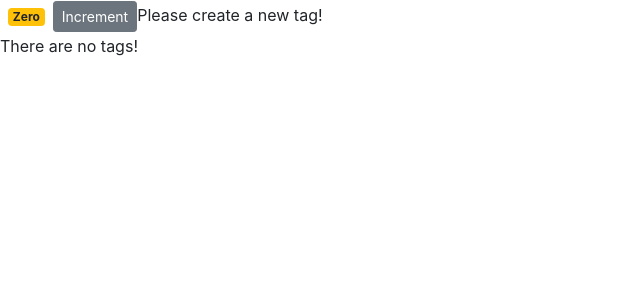
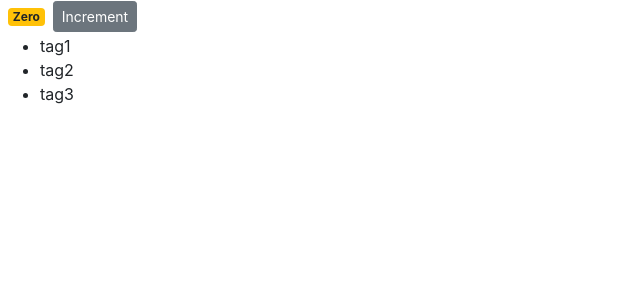
Before and after one commit to cphanth/counter-app, a React (Create React App) app: page / in a window 1280 px wide. Shown: the top 300 px of the page, without its empty margins (0-640 px from the left). Built offline with nearby package versions, Linux system fonts and the light colour scheme.

Commit message:
in line rendering of conditionals

```diff
--- a/src/components/counter.jsx
+++ b/src/components/counter.jsx
@@ -3,7 +3,7 @@ import React, { Component } from "react";
 class Counter extends Component {
   state = {
     count: 0,
-    tags: [],
+    tags: ["tag1", "tag2", "tag3"],
   }; //state is an object that has properties or data that the component needs
 
   //helper method
```
